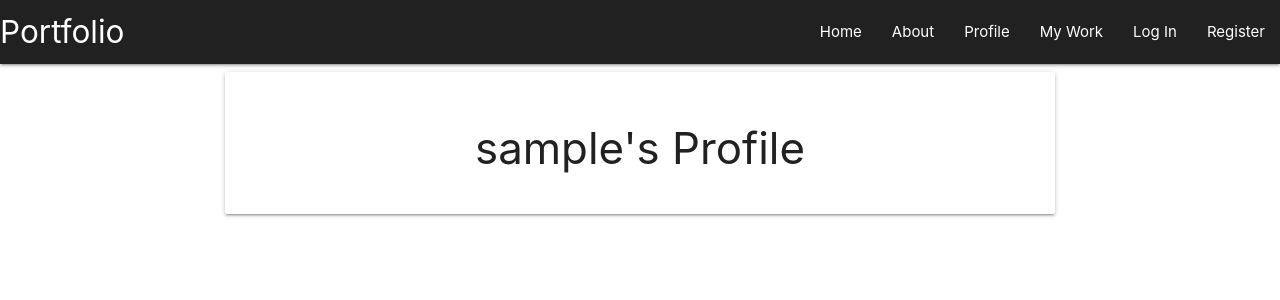
After one commit to David-Gyavi/my-persona-portfolio-project, a Python web app: template templates/profile.html in a window 1280 px wide. The commit adds this page. Shown: the top 300 px of the page. Run offline with Jinja, Linux system fonts and the light colour scheme; the template is opened without the code that fills it: most values are stand-ins (such as "Sample title", 1, 10 or a date in 2020).

Commit message:
Add Session User Profile

```diff
--- /dev/null
+++ b/templates/about.html
@@ -0,0 +1,6 @@
+{% extends "base.html" %}
+{% block content %}
+
+
+
+{% endblock %}
--- a/templates/base.html
+++ b/templates/base.html
@@ -19,14 +19,15 @@
                     <a href="#" data-target="mobile-demo" class="sidenav-trigger"><i class="fas fa-bars"></i></a>
                     <ul class="right hide-on-med-and-down">
                         <li><a href="{{ url_for('get_fields') }}">Home</a></li>
+
+                        <li><a href="{{ url_for('about') }}">About</a></li>
+                        <li><a href="{{ url_for('profile', username=session['user']) }}">Profile</a></li>
+
+                        <li><a href="#">My Work</a></li>
                         {% if session.user %}
-                        <li><a href="#">About</a></li>
-                        <li><a href="#">My Work</a></li>
-
                         <li><a href="{{ url_for('add_contact') }}">Contact</a></li>
                         <li><a href="{{ url_for('logout') }}">Log Out</a></li>
                         {% else %}
-                        <li><a href="#">Log Out</a></li>
                         <li><a href="{{ url_for('login') }}">Log In</a></li>
                         <li><a href="{{ url_for('register') }}">Register</a></li>
                         {% endif %}
@@ -37,10 +38,11 @@
             <ul class="sidenav" id="mobile-demo">
                 <li><h4 class="center-align grey darken-4"></h4>Portfolio</li>
                 <li><a href="{{ url_for('get_fields') }}">Home</a></li>
-               {% if session.user %}
-                    <li><a href="#">About</a></li>
+                    <li><a href="{{ url_for('about') }}">About</a></li>
+                    <li><a href="{{ url_for('profile', username=session['user']) }}">Profile</a></li>
+
                     <li><a href="#">My Work</a></li>
-
+                    {% if session.user %}
                     <li><a href="{{ url_for('add_contact') }}">Contact</a></li>
                     <li><a href="{{ url_for('logout') }}">Log Out</a></li>
                 {% else %}
--- /dev/null
+++ b/templates/profile.html
@@ -0,0 +1,14 @@
+{% extends "base.html" %}
+{% block content %}
+
+<div class="row">
+    <div class="col s12 m8 offset-m2">
+        <div class="card-panel">
+           <h3 class="center-align light-grey-text text-darken-4">
+               {{ username }}'s Profile
+           </h3>
+        </div>
+    </div>
+</div>
+
+{% endblock %}
```
Also changed, not shown: app.py (+25 -9 lines).
